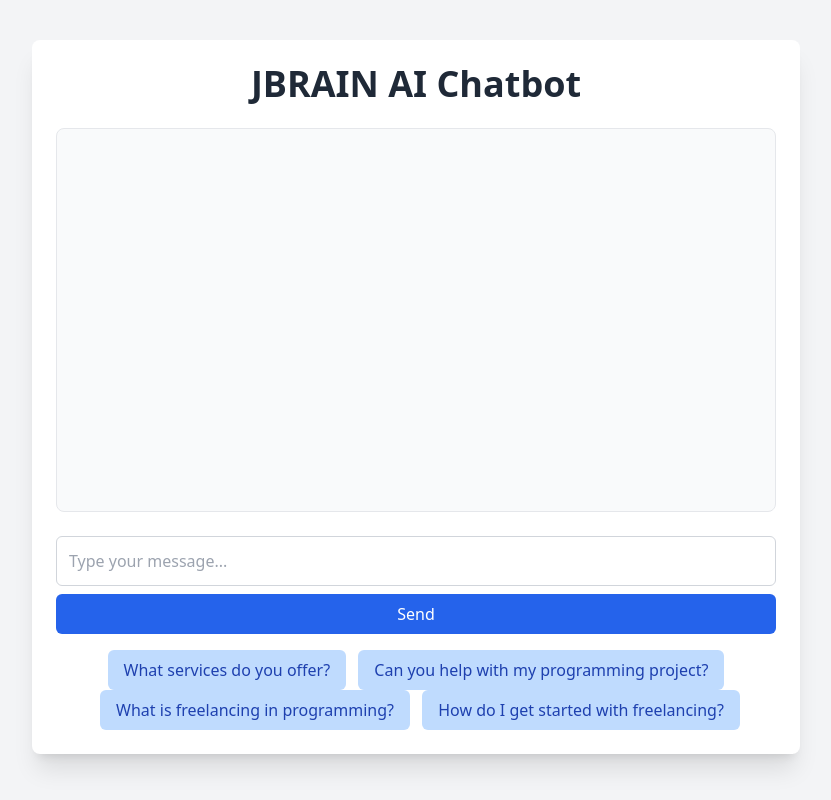
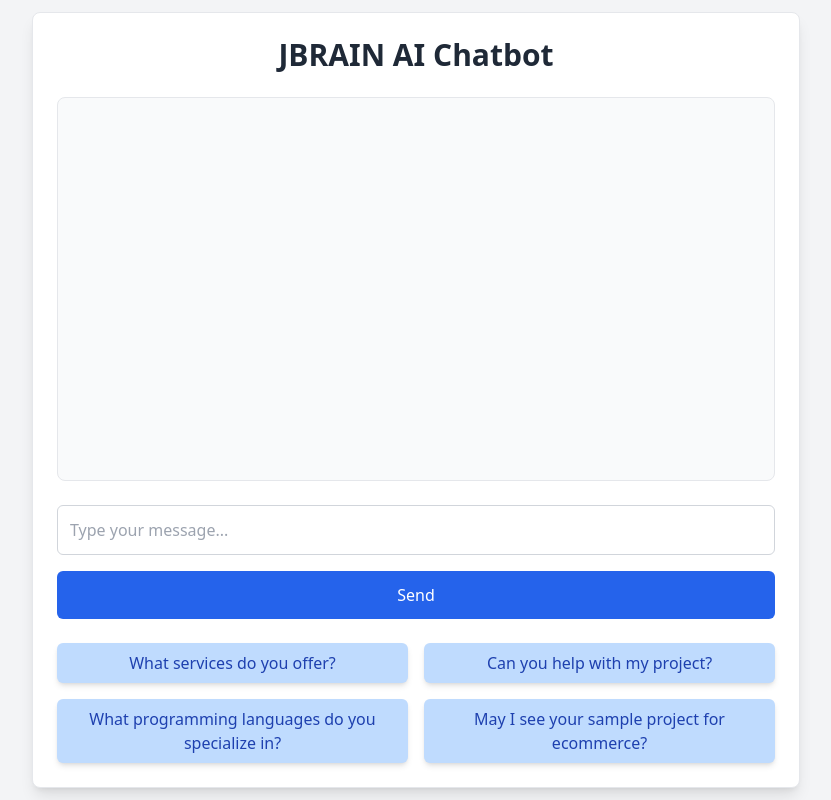
Before and after one commit to anderson895/JBRAINAI, a Flask app: page / in a window 1280 px wide. Shown: the whole page, without its empty margins (224-1055 px from the left). Run offline with Flask 3, Linux system fonts and the light colour scheme; parts of the project's set-up code (start-up, migrations or seed data) failed here and were passed over; some libraries are stand-ins or nearby versions.

Commit message:
UI design

```diff
--- a/templates/index.html
+++ b/templates/index.html
@@ -3,45 +3,49 @@
 <head>
     <meta charset="UTF-8">
     <meta name="viewport" content="width=device-width, initial-scale=1.0">
-    <title>AI Chatbot</title>
+    <title>JBRAIN AI Chatbot</title>
     <!-- Tailwind CSS via CDN -->
     <script src="https://cdn.tailwindcss.com"></script>
     <script src="https://code.jquery.com/jquery-3.6.0.min.js"></script>
 </head>
 <body class="bg-gray-100 font-sans">
 
-<div class="max-w-3xl mx-auto p-6 bg-white rounded-lg shadow-xl mt-10">
-    <h1 class="text-4xl font-semibold text-center text-gray-800 mb-6">JBRAIN AI Chatbot</h1>
+<!-- Centered Chatbox Container -->
+<div class="flex justify-center items-center min-h-screen bg-gray-100">
+    <div class="max-w-3xl w-full p-6 bg-white rounded-lg shadow-lg border border-gray-200">
+        <h1 class="text-3xl font-semibold text-center text-gray-800 mb-6">JBRAIN AI Chatbot</h1>
 
-    <!-- Chat box -->
-    <div id="chat-box" class="h-96 overflow-y-auto bg-gray-50 p-4 mb-6 rounded-lg border border-gray-200">
-        <!-- Messages will be displayed here -->
-    </div>
+        <!-- Chat box -->
+        <div id="chat-box" class="h-96 overflow-y-auto bg-gray-50 p-4 rounded-lg border border-gray-200 mb-6 space-y-4">
+            <!-- Messages will be displayed here -->
+        </div>
 
-    <!-- User input -->
-    <div class="flex flex-col space-y-2">
-        <input type="text" id="user-input" class="w-full p-3 rounded-md border border-gray-300 focus:outline-none focus:ring-2 focus:ring-blue-500" placeholder="Type your message..." />
-        <button id="send-btn" class="w-full bg-blue-600 text-white py-2 rounded-md hover:bg-blue-700 transition duration-200">Send</button>
-    </div>
+        <!-- User input section -->
+        <div class="flex flex-col space-y-4">
+            <input type="text" id="user-input" class="w-full p-3 rounded-md border border-gray-300 focus:outline-none focus:ring-2 focus:ring-blue-500 text-gray-800" placeholder="Type your message..." />
+            <button id="send-btn" class="w-full bg-blue-600 text-white py-3 rounded-md hover:bg-blue-700 transition duration-200">Send</button>
+        </div>
 
-    <!-- Suggestions -->
-    <div class="mt-4 space-x-2 text-center">
-        <button class="suggestion-btn bg-blue-200 hover:bg-blue-300 text-blue-800 py-2 px-4 rounded-md" data-suggestion="What services do you offer?">What services do you offer?</button>
-        <button class="suggestion-btn bg-blue-200 hover:bg-blue-300 text-blue-800 py-2 px-4 rounded-md" data-suggestion="Can you help with my programming project?">Can you help with my programming project?</button>
-        <button class="suggestion-btn bg-blue-200 hover:bg-blue-300 text-blue-800 py-2 px-4 rounded-md" data-suggestion="What is freelancing in programming?">What is freelancing in programming?</button>
-        <button class="suggestion-btn bg-blue-200 hover:bg-blue-300 text-blue-800 py-2 px-4 rounded-md" data-suggestion="How do I get started with freelancing?">How do I get started with freelancing?</button>
+        <!-- Suggestions Section -->
+        <div class="mt-6 grid grid-cols-2 gap-4">
+            <button class="suggestion-btn bg-blue-200 hover:bg-blue-300 text-blue-800 py-2 px-4 rounded-md shadow-md" data-suggestion="What services do you offer?">What services do you offer?</button>
+            <button class="suggestion-btn bg-blue-200 hover:bg-blue-300 text-blue-800 py-2 px-4 rounded-md shadow-md" data-suggestion="Can you help with my programming project?">Can you help with my project?</button>
+            <button class="suggestion-btn bg-blue-200 hover:bg-blue-300 text-blue-800 py-2 px-4 rounded-md shadow-md" data-suggestion="What programming languages do you specialize in?">What programming languages do you specialize in?</button>
+            <button class="suggestion-btn bg-blue-200 hover:bg-blue-300 text-blue-800 py-2 px-4 rounded-md shadow-md" data-suggestion="May I see your sample project for ecommerce?">May I see your sample project for ecommerce?</button>
+        </div>
     </div>
 </div>
 
 <script>
     // Function to append messages to the chat box
     function appendMessage(message, type) {
-        const messageDiv = $('<div>').addClass('chat-message').addClass(type).addClass('mb-4').text(message);
+        const messageDiv = $('<div>').addClass('chat-message').addClass(type).addClass('mb-4 p-3 rounded-lg');
         if (type === 'user') {
-            messageDiv.addClass('text-right text-blue-600 font-semibold');
+            messageDiv.addClass('bg-blue-100 text-blue-800 text-right');
         } else {
-            messageDiv.addClass('text-left text-gray-700');
+            messageDiv.addClass('bg-gray-200 text-gray-800 text-left');
         }
+        messageDiv.text(message);
         $('#chat-box').append(messageDiv);
         $('#chat-box').scrollTop($('#chat-box')[0].scrollHeight); // Scroll to the latest message
     }
```
